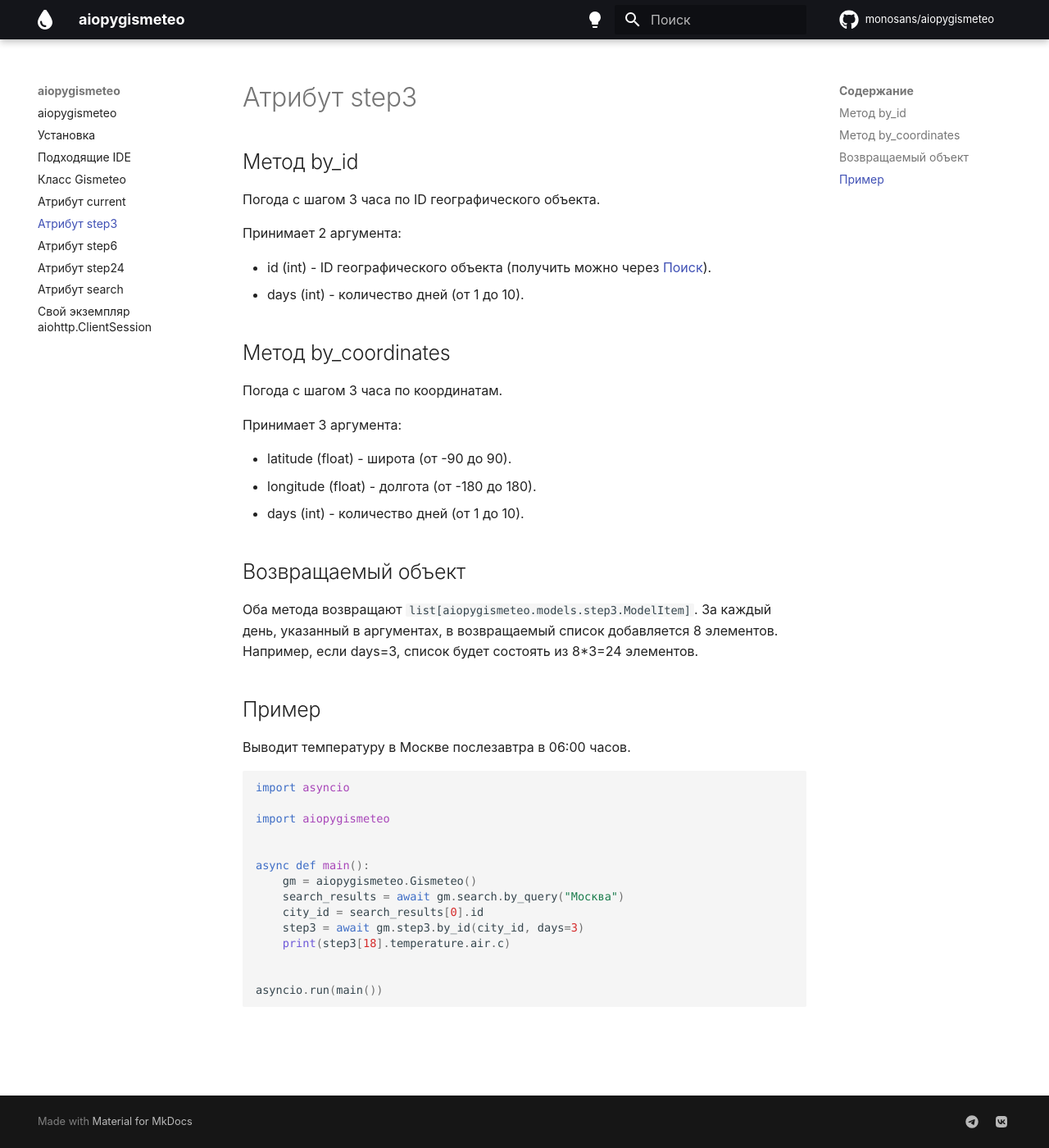
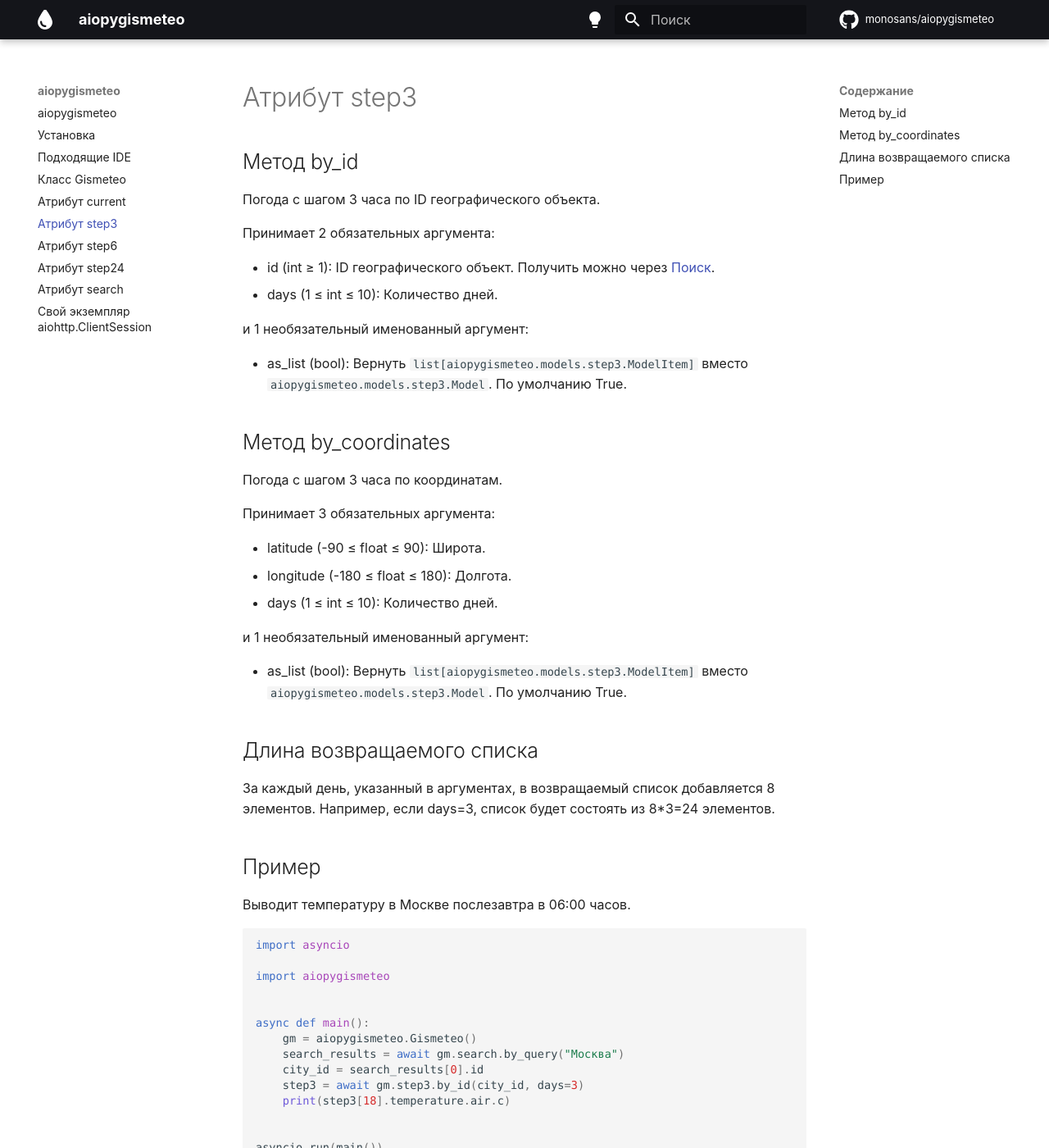
Before and after one commit to monosans/aiopygismeteo, an MkDocs documentation site: the page built from docs/step3.md, in a window 1280 px wide and 1400 px high. Shown: the whole window at 82% size. Built offline with MkDocs 1.6.1 and Material for MkDocs 9.7.7, drawn with Linux system fonts in a browser that asks for light colours; comment, search, counter and statistics services are not loaded.

Commit message:
Support returning Model instead of list[ModelItem] & improve docs

```diff
--- a/docs/step3.md
+++ b/docs/step3.md
@@ -4,24 +4,32 @@
 
 Погода с шагом 3 часа по ID географического объекта.
 
-Принимает 2 аргумента:
+Принимает 2 обязательных аргумента:
 
-- id (int) - ID географического объекта (получить можно через [Поиск](search.md)).
-- days (int) - количество дней (от 1 до 10).
+- id (int ≥ 1): ID географического объект. Получить можно через [Поиск](search.md).
+- days (1 ≤ int ≤ 10): Количество дней.
+
+и 1 необязательный именованный аргумент:
+
+- as_list (bool): Вернуть `list[aiopygismeteo.models.step3.ModelItem]` вместо `aiopygismeteo.models.step3.Model`. По умолчанию True.
 
 ## Метод by_coordinates
 
 Погода с шагом 3 часа по координатам.
 
-Принимает 3 аргумента:
+Принимает 3 обязательных аргумента:
 
-- latitude (float) - широта (от -90 до 90).
-- longitude (float) - долгота (от -180 до 180).
-- days (int) - количество дней (от 1 до 10).
+- latitude (-90 ≤ float ≤ 90): Широта.
+- longitude (-180 ≤ float ≤ 180): Долгота.
+- days (1 ≤ int ≤ 10): Количество дней.
 
-## Возвращаемый объект
+и 1 необязательный именованный аргумент:
 
-Оба метода возвращают `list[aiopygismeteo.models.step3.ModelItem]`. За каждый день, указанный в аргументах, в возвращаемый список добавляется 8 элементов. Например, если days=3, список будет состоять из 8\*3=24 элементов.
+- as_list (bool): Вернуть `list[aiopygismeteo.models.step3.ModelItem]` вместо `aiopygismeteo.models.step3.Model`. По умолчанию True.
+
+## Длина возвращаемого списка
+
+За каждый день, указанный в аргументах, в возвращаемый список добавляется 8 элементов. Например, если days=3, список будет состоять из 8\*3=24 элементов.
 
 ## Пример
 
```
Also changed, not shown: docs/current.md (+6 -6 lines), docs/search.md (+14 -10 lines), docs/step24.md (+13 -9 lines), docs/step6.md (+17 -9 lines), 4 other files.
